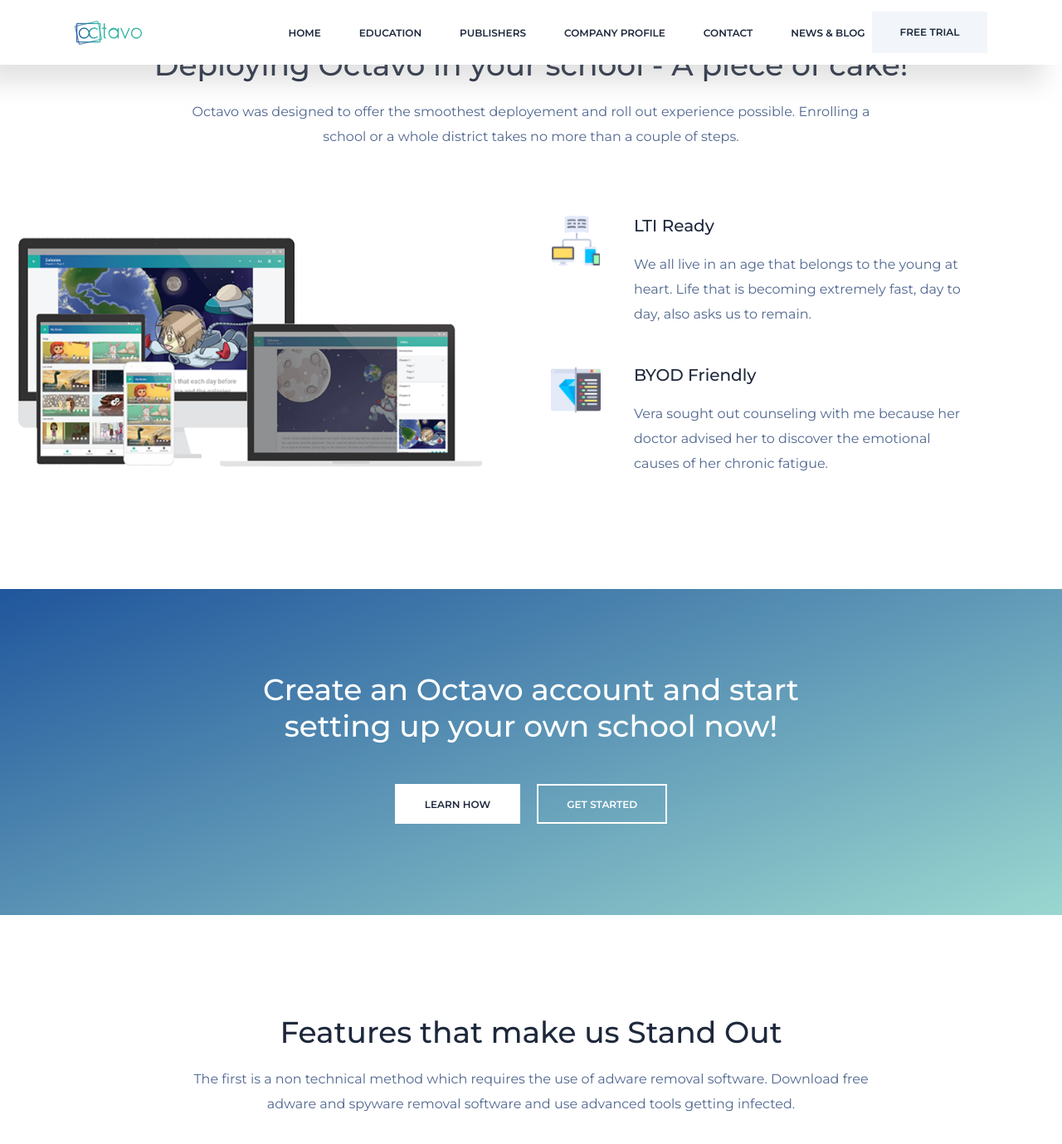
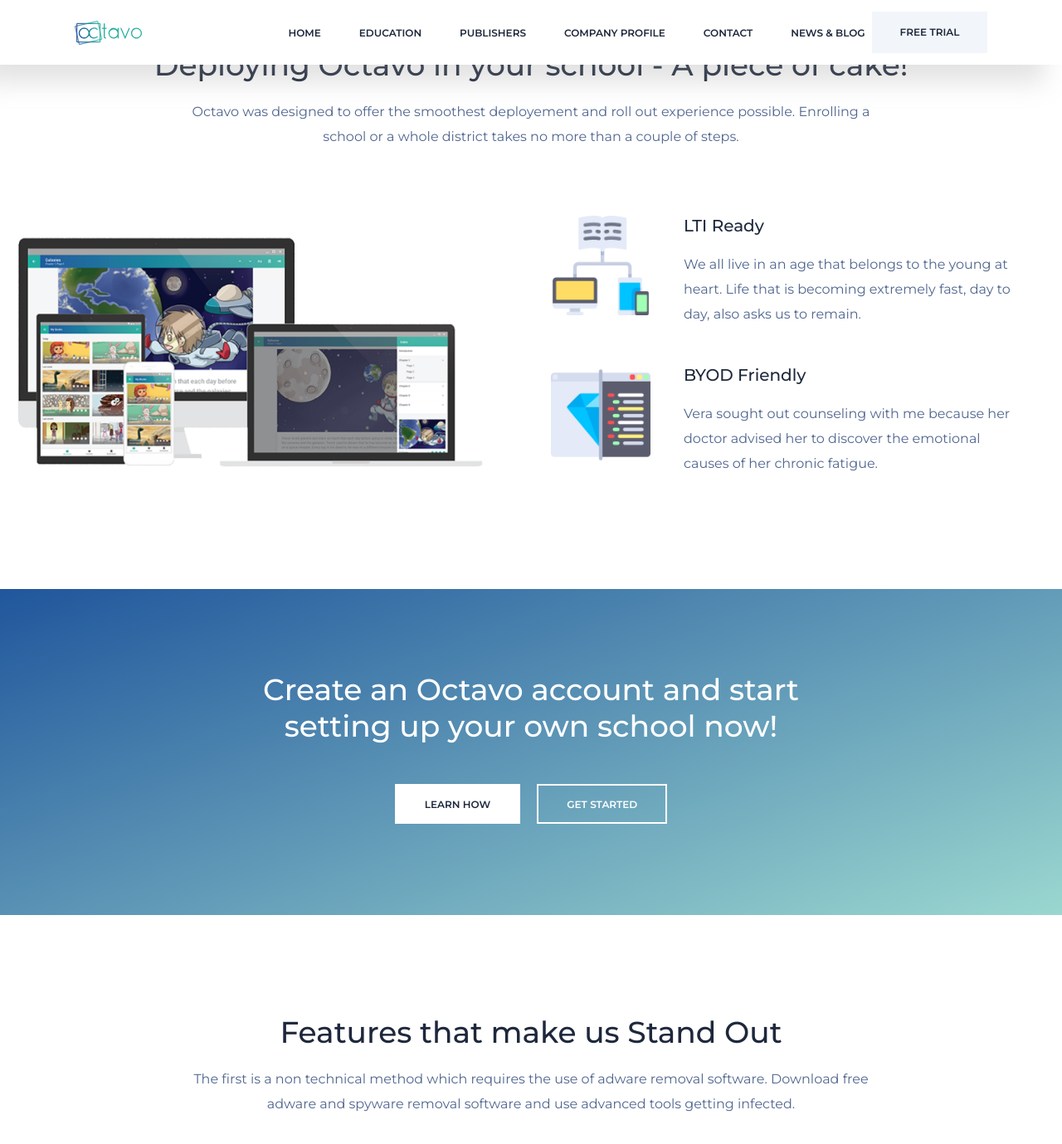
Before and after one commit to jurgencalleja/octavo.education, a Jekyll site: the page built from features.html, in a window 1280 px wide and 1400 px high, scrolled down 381 px. Shown: the top 1379 px of the window at 83% size. Built offline with Jekyll 4.4.1, drawn with Linux system fonts in a browser that asks for light colours.

Commit message:
adjust max width for featured ffs

```diff
--- a/css/main.css
+++ b/css/main.css
@@ -2798,7 +2798,7 @@
       margin-top: 50px; } }
 
 .feature-list img {
-max-width: 60px;
+max-width: 120px;
 max-height: auto;
 }
 
```
